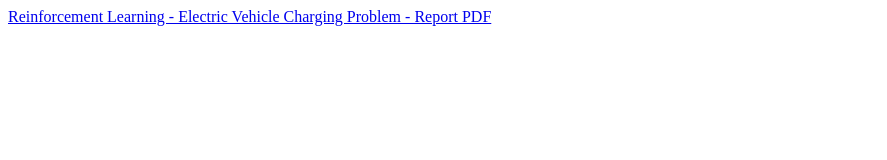
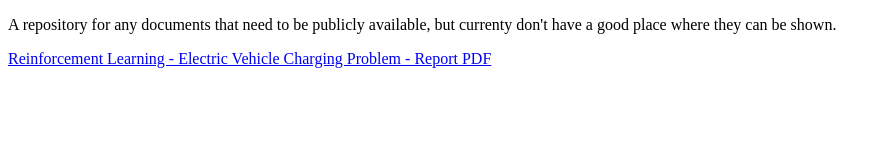
Before and after one commit to Frans-db/documents, a plain HTML site: page index.html in a window 1280 px wide. Shown: the whole page, without its empty margins (0-887 px from the left). Drawn offline with Linux system fonts and the light colour scheme.

Commit message:
added explanation to index.html

```diff
--- a/index.html
+++ b/index.html
@@ -6,6 +6,7 @@
     <title>Frans' Documents</title>
 </head>
 <body>
-    <a href="./university/RL-EVCP.pdf">Reinforcement Learning - Electric Vehicle Charging Problem - Report PDF</a>
+    <p>A repository for any documents that need to be publicly available, but currenty don't have a good place where they can be shown.</p>
+    <p><a href="./university/RL-EVCP.pdf">Reinforcement Learning - Electric Vehicle Charging Problem - Report PDF</a></p>
 </body>
 </html>
```
